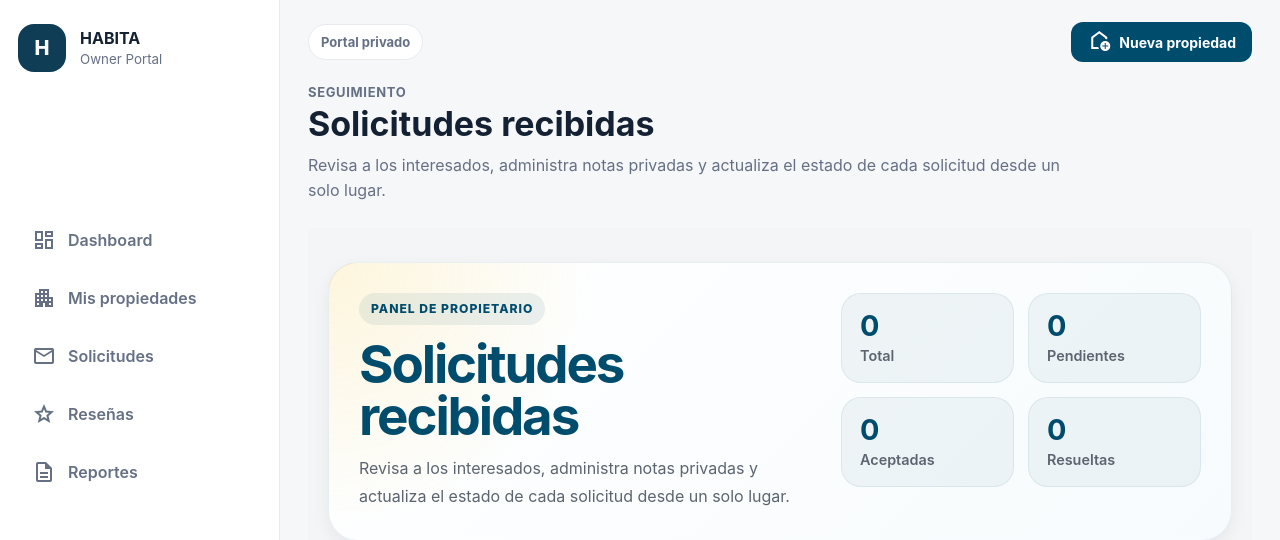
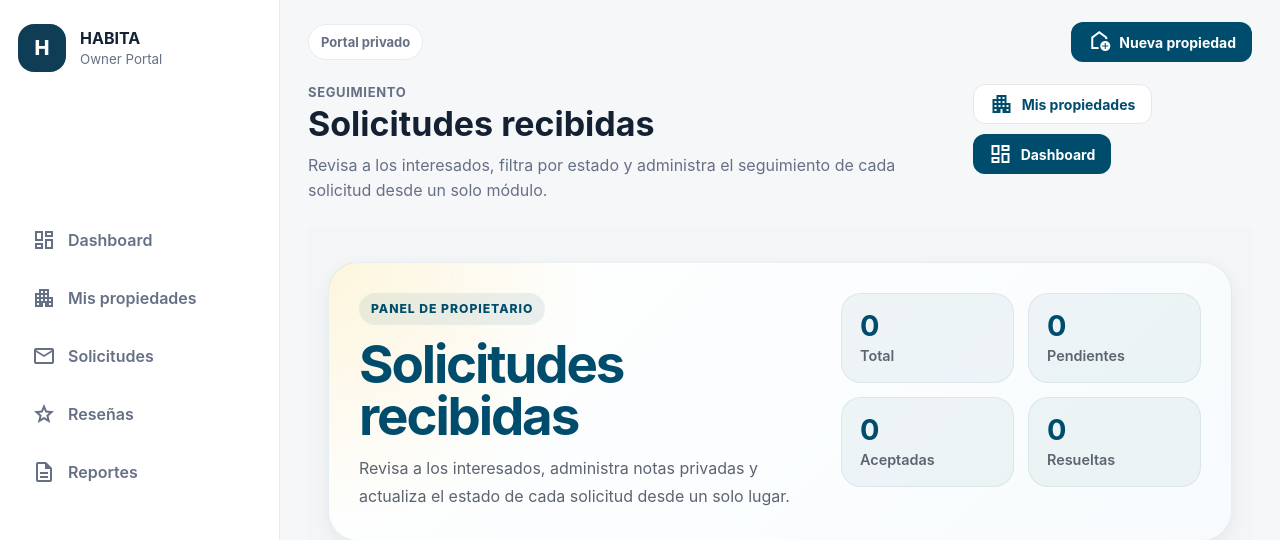
Before and after one commit to UrielCG1/habita_frontend, a Django app: template templates/accounts/owner_requests.html in a window 1280 px wide. Shown: the top 540 px of the page. Run offline with Django 5.2, Linux system fonts and the light colour scheme; the template is opened without the code that fills it: most values are stand-ins (such as "Sample title", 1, 10 or a date in 2020); grey boxes marked "Sample" are stand-in pictures.

Commit message:
owner request

```diff
--- a/templates/accounts/owner_requests.html
+++ b/templates/accounts/owner_requests.html
@@ -7,12 +7,23 @@
 <link rel="stylesheet" href="{% static 'css/owner-requests.css' %}">
 {% endblock %}
 
-
 {% block owner_page_eyebrow %}Seguimiento{% endblock %}
 {% block owner_page_title %}Solicitudes recibidas{% endblock %}
 {% block owner_page_subtitle %}
-Revisa a los interesados, administra notas privadas y actualiza el estado de cada solicitud desde un solo lugar.
+Revisa a los interesados, filtra por estado y administra el seguimiento de cada solicitud desde un solo módulo.
 {% endblock %}
+
+{% block owner_page_actions %}
+<a href="{% url 'accounts:owner-properties' %}" class="btn-secondary btn-small">
+    <span class="material-symbols-outlined">apartment</span>
+    Mis propiedades
+</a>
+<a href="{% url 'accounts:owner-dashboard' %}" class="btn-primary btn-small">
+    <span class="material-symbols-outlined">dashboard</span>
+    Dashboard
+</a>
+{% endblock %}
+
 {% block owner_content %}
 <section class="owner-requests-page">
     <div class="container">
```
